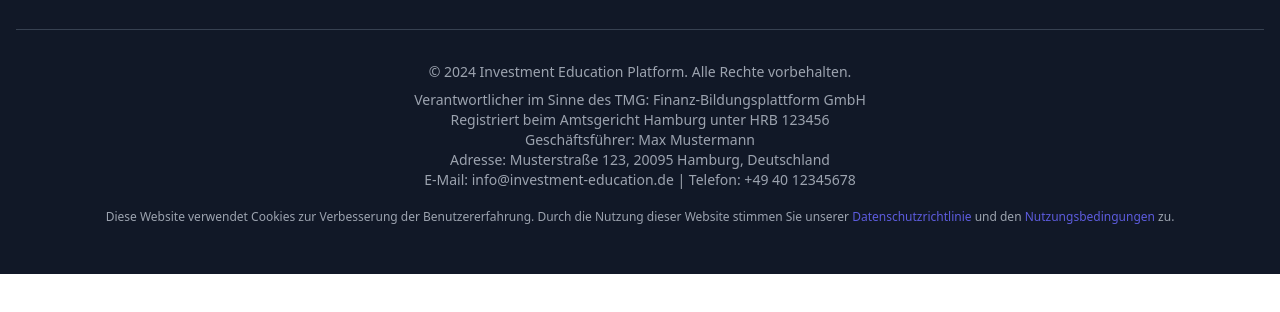
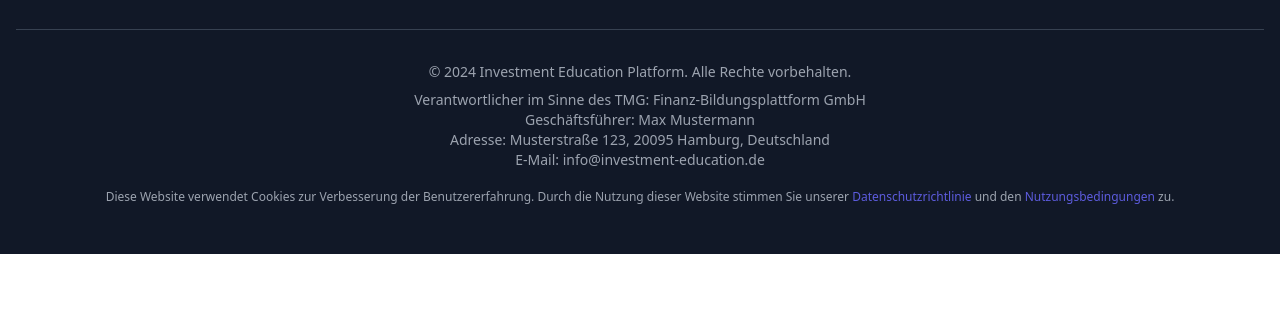
Before and after one commit to CHENMOUAD/rwem625b.shop, a plain HTML site: page de3/index.html in a window 1280 px wide. Shown: the part 5991-6303 px from the top of the page. Drawn offline with nearby package versions, Linux system fonts and the light colour scheme.

Commit message:
Update index.html

```diff
--- a/de3/index.html
+++ b/de3/index.html
@@ -312,10 +312,10 @@
             <div class="border-t border-gray-700 pt-8 text-center text-sm text-gray-400">
                 <p>&copy; 2024 Investment Education Platform. Alle Rechte vorbehalten.</p>
                 <p class="mt-2">Verantwortlicher im Sinne des TMG: Finanz-Bildungsplattform GmbH</p>
-                <p>Registriert beim Amtsgericht Hamburg unter HRB 123456</p>
+
                 <p>Geschäftsführer: Max Mustermann</p>
                 <p>Adresse: Musterstraße 123, 20095 Hamburg, Deutschland</p>
-                <p>E-Mail: info@investment-education.de | Telefon: +49 40 12345678</p>
+                <p>E-Mail: info@investment-education.de</p>
                 <p class="mt-4">
                     <span class="text-xs">
                         Diese Website verwendet Cookies zur Verbesserung der Benutzererfahrung.
```
